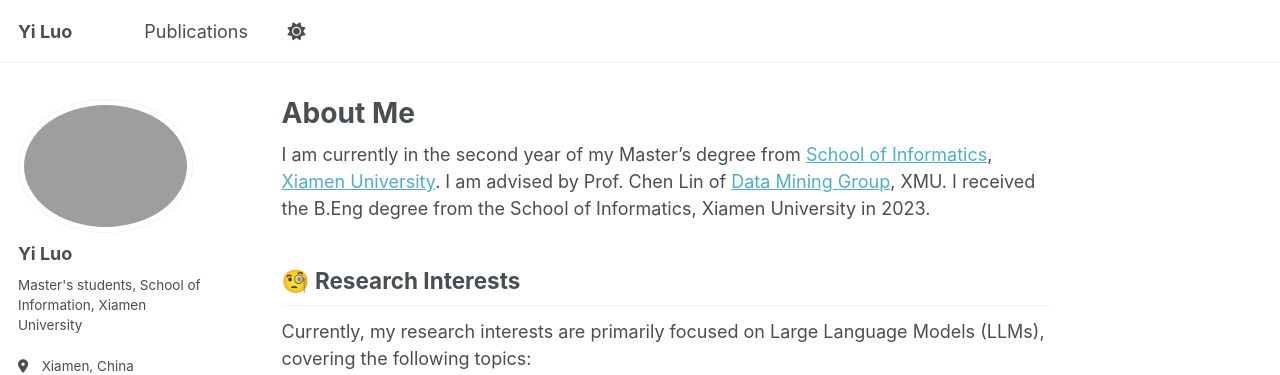
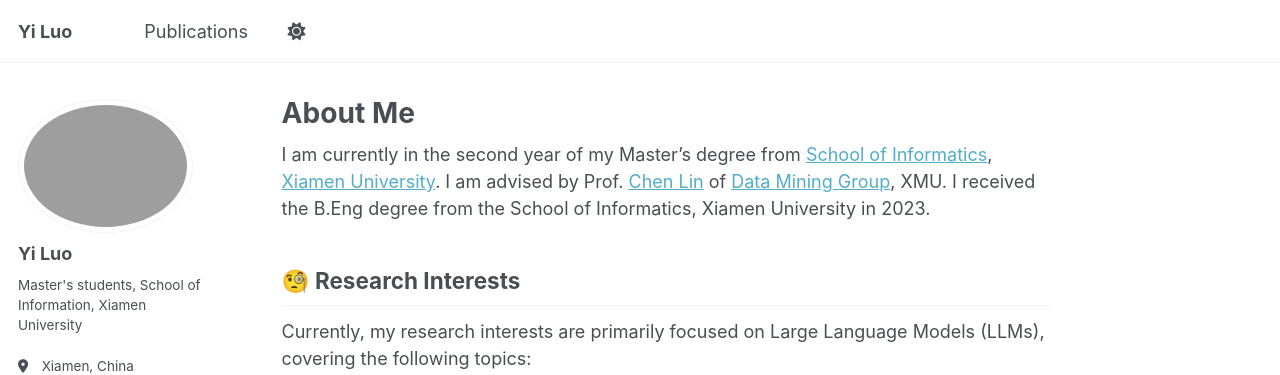
Before and after one commit to YiLuo59/YiLuo59.github.io, a Jekyll site: the page built from _pages/about.md, in a window 1280 px wide and 900 px high. Shown: the top 375 px of the window. Built offline with Jekyll 4.4.1, drawn with Linux system fonts in a browser that asks for light colours; some web fonts are replaced; part of the change alters nothing that is shown.

```diff
--- a/_pages/about.md
+++ b/_pages/about.md
@@ -7,7 +7,7 @@ redirect_from:
   - /about.html
 ---
 
-I am currently in the second year of my Master's degree from [School of Informatics](https://informatics.xmu.edu.cn/), [Xiamen University](https://www.xmu.edu.cn/). I am advised by Prof. Chen Lin of [Data Mining Group](https://xmudm.github.io/), XMU. I received the B.Eng degree from the School of Informatics, Xiamen University in 2023.
+I am currently in the second year of my Master's degree from [School of Informatics](https://informatics.xmu.edu.cn/), [Xiamen University](https://www.xmu.edu.cn/). I am advised by Prof. [Chen Lin](https://scholar.google.com/citations?user=z1l2JSMAAAAJ) of [Data Mining Group](https://xmudm.github.io/), XMU. I received the B.Eng degree from the School of Informatics, Xiamen University in 2023.
 
 ## 🧐 Research Interests
 
```
